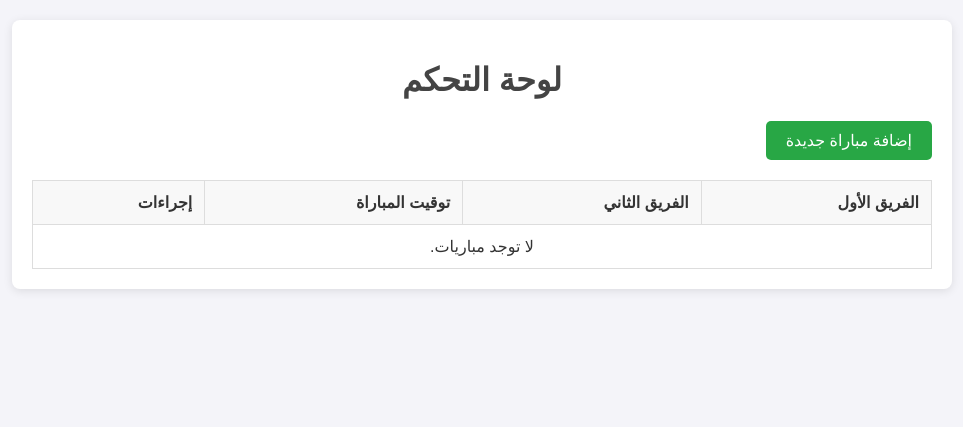
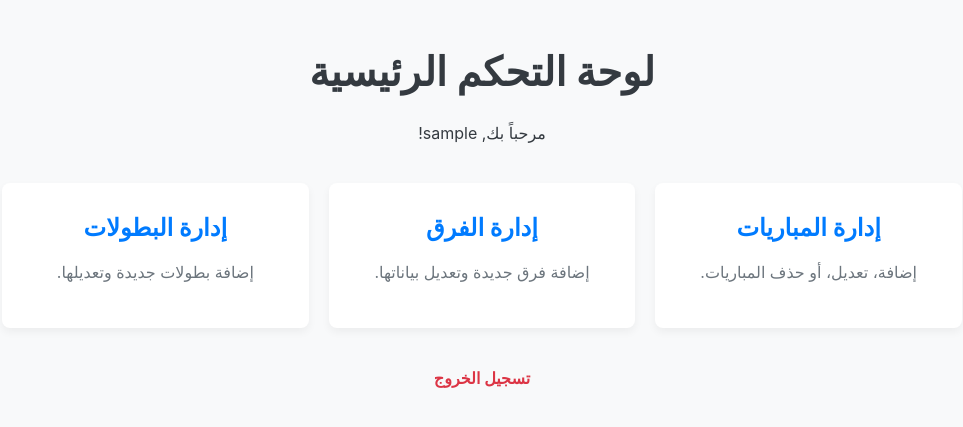
Before and after one commit to Omarelhaq-fi/kora-tv, a Flask app: page /dashboard in a window 1280 px wide. Shown: the top 427 px of the page, without its empty margins (158-1121 px from the left). Run offline with Flask 3, Linux system fonts and the light colour scheme; the visitor is signed in with stand-in values (Sample User, id 1).

Commit message:
Update dashboard.html

```diff
--- a/templates/dashboard.html
+++ b/templates/dashboard.html
@@ -5,48 +5,44 @@
     <meta name="viewport" content="width=device-width, initial-scale=1.0">
     <title>لوحة التحكم</title>
     <style>
-        body { font-family: sans-serif; background-color: #f4f4f9; color: #333; margin: 0; padding: 20px; }
-        .container { max-width: 900px; margin: auto; background: #fff; padding: 20px; border-radius: 8px; box-shadow: 0 2px 10px rgba(0,0,0,0.1); }
-        h1 { text-align: center; color: #444; }
-        .add-button { display: inline-block; background-color: #28a745; color: white; padding: 10px 20px; text-decoration: none; border-radius: 5px; margin-bottom: 20px; }
-        .add-button:hover { background-color: #218838; }
-        table { width: 100%; border-collapse: collapse; }
-        th, td { padding: 12px; border: 1px solid #ddd; text-align: right; }
-        th { background-color: #f8f8f8; }
-        tr:nth-child(even) { background-color: #f2f2f2; }
-        tr:hover { background-color: #e9e9e9; }
+        body { font-family: -apple-system, BlinkMacSystemFont, "Segoe UI", Roboto, "Helvetica Neue", Arial, sans-serif; background-color: #f8f9fa; color: #343a40; margin: 0; padding: 20px; }
+        .container { max-width: 960px; margin: auto; }
+        .header { text-align: center; margin-bottom: 40px; }
+        .header h1 { font-size: 2.5rem; color: #343a40; }
+        .nav-grid { display: grid; grid-template-columns: repeat(auto-fit, minmax(250px, 1fr)); gap: 20px; }
+        .nav-card { background: #fff; border-radius: 8px; box-shadow: 0 4px 8px rgba(0,0,0,0.05); text-decoration: none; color: inherit; padding: 30px; text-align: center; transition: transform 0.2s, box-shadow 0.2s; }
+        .nav-card:hover { transform: translateY(-5px); box-shadow: 0 8px 16px rgba(0,0,0,0.1); }
+        .nav-card h2 { margin-top: 0; color: #007bff; }
+        .nav-card p { color: #6c757d; }
+        .logout-link { display: block; text-align: center; margin-top: 40px; }
+        .logout-link a { color: #dc3545; text-decoration: none; font-weight: bold; }
     </style>
 </head>
 <body>
     <div class="container">
-        <h1>لوحة التحكم</h1>
-        <a href="{{ url_for('add_match') }}" class="add-button">إضافة مباراة جديدة</a>
-        <table>
-            <thead>
-                <tr>
-                    <th>الفريق الأول</th>
-                    <th>الفريق الثاني</th>
-                    <th>توقيت المباراة</th>
-                    <th>إجراءات</th>
-                </tr>
-            </thead>
-            <tbody>
-                {% for match in matches %}
-                <tr>
-                    <td>{{ match.team1 }}</td>
-                    <td>{{ match.team2 }}</td>
-                    <td>{{ match.match_time.strftime('%Y-%m-%d %H:%M') }}</td>
-                    <td>
-                        <a href="#">تعديل</a> | <a href="#">حذف</a>
-                    </td>
-                </tr>
-                {% else %}
-                <tr>
-                    <td colspan="4" style="text-align: center;">لا توجد مباريات.</td>
-                </tr>
-                {% endfor %}
-            </tbody>
-        </table>
+        <div class="header">
+            <h1>لوحة التحكم الرئيسية</h1>
+            <p>مرحباً بك, {{ session.username }}!</p>
+        </div>
+
+        <div class="nav-grid">
+            <a href="{{ url_for('manage_matches') }}" class="nav-card">
+                <h2>إدارة المباريات</h2>
+                <p>إضافة، تعديل، أو حذف المباريات.</p>
+            </a>
+            <a href="{{ url_for('manage_teams') }}" class="nav-card">
+                <h2>إدارة الفرق</h2>
+                <p>إضافة فرق جديدة وتعديل بياناتها.</p>
+            </a>
+            <a href="{{ url_for('manage_championships') }}" class="nav-card">
+                <h2>إدارة البطولات</h2>
+                <p>إضافة بطولات جديدة وتعديلها.</p>
+            </a>
+        </div>
+
+        <div class="logout-link">
+            <a href="{{ url_for('logout') }}">تسجيل الخروج</a>
+        </div>
     </div>
 </body>
 </html>
```
